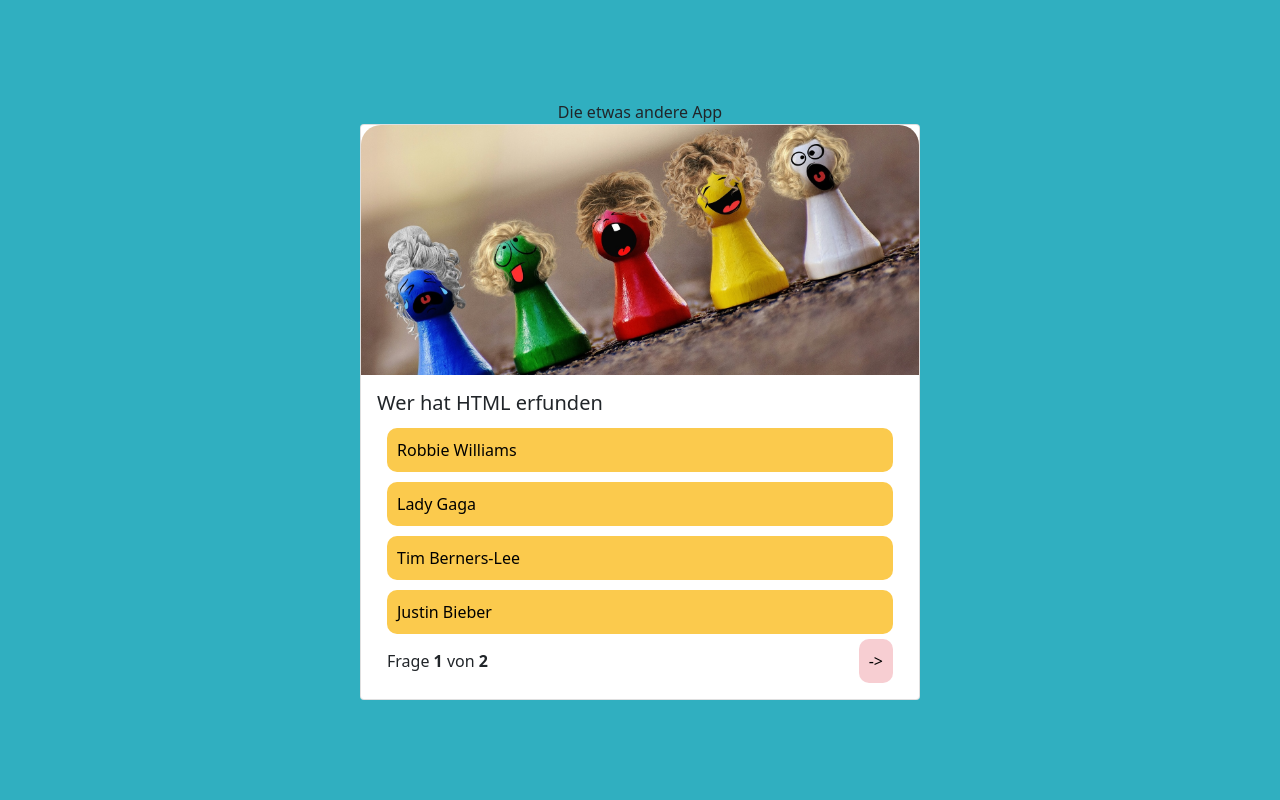
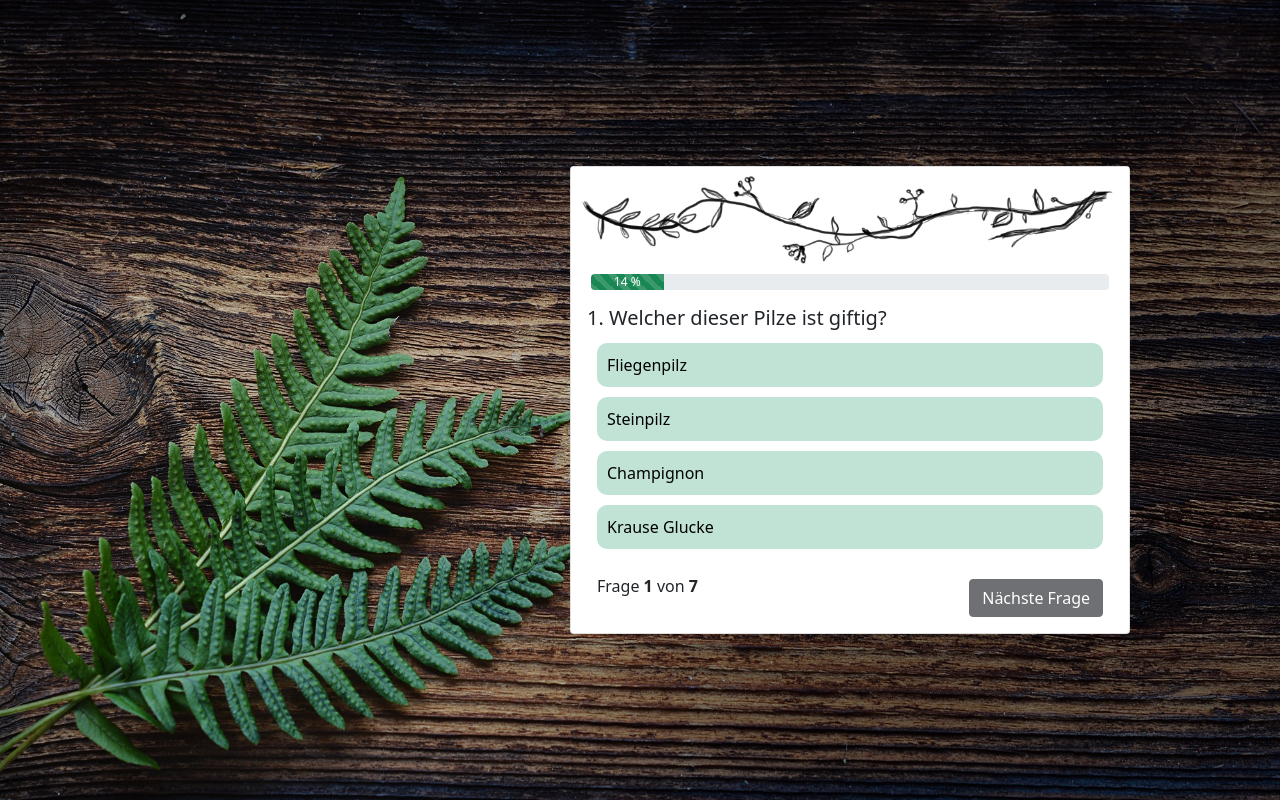
Before and after one commit to Michelle-Htz/QuizApp, a website: page index.html in a window 1280 px wide. Drawn offline with nearby package versions, Linux system fonts and the light colour scheme.

Commit message:
complete function and design

```diff
--- a/index.html
+++ b/index.html
@@ -11,17 +11,28 @@
     <link href="https://cdn.jsdelivr.net/npm/bootstrap@5.0.2/dist/css/bootstrap.min.css" rel="stylesheet" integrity="sha384-EVSTQN3/azprG1Anm3QDgpJLIm9Nao0Yz1ztcQTwFspd3yD65VohhpuuCOmLASjC" crossorigin="anonymous">
 
     <script src="script.js"></script>
+    <link rel="icon" type="image/png" href="/img/icon.png" />
 </head>
 
 <body onload="init()">
 
 
     <div class="header">
-    <span>Die etwas andere App</span>
     </div>
     <div class="card">
-    <img src="img/quiz.jpg" class="card-img-top" alt="...">
-    <div class="card-body">
+        <img id="card-img" src="img/quizheader.png" alt="...">
+        <div class="progress">
+            <div id="progress-bar" class="progress-bar progress-bar-striped bg-success" role="progressbar" style="width: 0%"></div>
+        </div>
+        <div class="card-body" id="endScreen" style="display: none;">
+            <div class="text-center-headline ">Quiz beendet!</div>
+            <div class="img-center"><img src="img/quizendscreen.png"></div>
+            <div class="text-center">Du hast <b id="amount-right-questions">XXX</b> von <b id="amount-of-questions">XXX</b> Fragen richtig beantwortet.</div>
+            <div class="new-game"><button onclick="restartGame()" type="button" class="btn btn-dark">Erneut spielen</button></div>
+        </div>
+
+        <div class="card-body" id="questionBody">
+
             <h5 class="card-title" id="question-text">Hier kommt die Frage</h5>
             <div class="answer-container">
                 <button class="answer-btn" id="answer_1" onclick="answer('answer_1')"> A</button>
@@ -29,9 +40,12 @@
                 <button class="answer-btn" id="answer_3" onclick="answer('answer_3')"> C</button>
                 <button class="answer-btn" id="answer_4" onclick="answer('answer_4')"> D</button>
             </div>
+
+
             <div class="next-btn-container">
-        <span>Frage <b>1</b> von <b id="question-number">5</b> </span>
-        <a href="#" class="next-btn">-></a>
+                <span>Frage <b id="current-question-number">1</b> von <b id="question-number">5</b> </span>
+                <button onclick="nextQuestion()" type="button" class="btn btn-dark" disabled id="next-button">
+                Nächste Frage</button>
             </div>
 
 
--- a/script.js
+++ b/script.js
@@ -1,64 +1,179 @@
-let questions = [
+let questions = [{
+        "question": "1. Welcher dieser Pilze ist giftig?",
+        "answer_1": "Fliegenpilz",
+        "img": "fliegenpilz.jpg",
+        "answer_2": "Steinpilz",
+        "answer_3": "Champignon",
+        "answer_4": "Krause Glucke",
+        "right_answer": 1
+
+    },
+
     {
-        "question": "Wer hat HTML erfunden",
-        "answer_1": "Robbie Williams",
-        "answer_2": "Lady Gaga",
-        "answer_3": "Tim Berners-Lee",
-        "answer_4": "Justin Bieber",
+        "question": "2. Welcher dieser Bäume ist ein Laubbaum?",
+        "answer_1": "Tannenbaum",
+        "answer_2": "Fichte",
+        "answer_3": "Ahorn",
+        "answer_4": "Latsche",
         "right_answer": 3
 
     },
     {
-        "question": "bls",
-        "answer_1": "Robbie Williams",
-        "answer_2": "Lady Gaga",
-        "answer_3": "Tim Berners-Lee",
-        "answer_4": "Justin Bieber",
-        "right_answer": 3
+        "question": "3. Wie nutzen uns Bäume und Pflanzen am meisten?",
+        "answer_1": "Schutz vor Wetter",
+        "answer_2": "Heimat für Tiere",
+        "answer_3": "Sehen schön aus",
+        "answer_4": "Durch Fotosynthese",
+        "right_answer": 4
+
+    },
+
+    {
+        "question": "4. Welche dieser Pflanzen kann man essen?",
+        "answer_1": "Tulpe",
+        "answer_2": "Brennessel",
+        "answer_3": "Gardenie",
+        "answer_4": "Vogelbeeren",
+        "right_answer": 2
+
+    },
+
+    {
+        "question": "5. Welcher dieser Bäume hat eine weiße Rinde?",
+        "answer_1": "Birke",
+        "answer_2": "Tannenbaum",
+        "answer_3": "Ahorn",
+        "answer_4": "Esche",
+        "right_answer": 1
+
+    },
+
+    {
+        "question": "6. Welcher dieser Pflanzen sind giftig?",
+        "answer_1": "Mohn",
+        "answer_2": "Vogelbeeren",
+        "answer_3": "Löwenzahn",
+        "answer_4": "Brennessel",
+        "right_answer": 2
+
+    },
+
+    {
+        "question": "7. Welcher dieser Bäume hat eine weiße Rinde?",
+        "answer_1": "Birke",
+        "answer_2": "Tannenbaum",
+        "answer_3": "Ahorn",
+        "answer_4": "Esche",
+        "right_answer": 1
 
     }
 ];
 
-let currentquestion = 0;
-//Variable, die den Aktuellem Wert der Frage enthält.
+let currentquestion = 0; //Variable, die den Aktuellem Wert der Frage enthält.
+let rightQuestions = 0;
+let AUDIO_SUCCESS = new Audio('audio/win.mp3');
+let AUDIO_FAIL = new Audio('audio/lose.mp3');
+let AUDIO_END_OF_GAME = new Audio('audio/endofthegame.mp3');
 
-function init(){
+function init() {
     document.getElementById('question-number').innerHTML = questions.length;
-
     showQuestion();
 }
 
-function showQuestion(){
+function showQuestion() {
+    if (gameIsOver()) {
+        showEndscreen();
+    } else {
+        updateProgressBar();
+        showNextQuestion();
+    }
+}
+
+function gameIsOver() {
+    return currentquestion >= questions.length;
+}
+
+function showEndscreen() {
+    document.getElementById('endScreen').style = '';
+    document.getElementById('questionBody').style = 'display: none';
+    document.getElementById('amount-of-questions').innerHTML = questions.length;
+    document.getElementById('amount-right-questions').innerHTML = rightQuestions;
+    AUDIO_END_OF_GAME.play();
+}
+
+function updateProgressBar() {
+    let percent = (currentquestion + 1) / questions.length;
+    percent = Math.round(percent * 100);
+
+    document.getElementById('progress-bar').innerHTML = `${percent} % `;
+    document.getElementById('progress-bar').style = ` width: ${percent}%;`;
+}
+
+function showNextQuestion() {
     let question = questions[currentquestion];
+
+    document.getElementById('current-question-number').innerHTML = currentquestion + 1;
     document.getElementById('question-text').innerHTML = question['question'];
     document.getElementById('answer_1').innerHTML = question['answer_1'];
     document.getElementById('answer_2').innerHTML = question['answer_2'];
     document.getElementById('answer_3').innerHTML = question['answer_3'];
     document.getElementById('answer_4').innerHTML = question['answer_4'];
+}
+
+function answer(selection) {
+    let question = questions[currentquestion]; //Diese Variable enthält die aktuelle Frage.
+    let selectedQuestionNumber = selection.slice(-1); //In dieser Variable speichere ich den letzten Buchstaben der Selection Variable ab.
+    let idOfRightAnswer = `answer_${question['right_answer']}`;
+
+    if (rightAnswerSelected(selectedQuestionNumber)) {
+        //ich erstelle eine If Abfrage im Fall, dass der letzte Buchstabe (die Zahl in diesem Falle
+        //übereinstimmen soll mir das Folgende ausgegeben werden)
+        document.getElementById(selection).classList.add('bg-success');
+        AUDIO_SUCCESS.play();
+        rightQuestions++;
+
+    } else {
+        //sollte es nicht übereinstimmen soll mir das Folgende ausgegeben werden.
+        document.getElementById(selection).classList.add('bg-danger');
+        document.getElementById(idOfRightAnswer).classList.add('bg-success');
+        AUDIO_FAIL.play();
+    }
+    //Der nächste Frage Button wird benutzbar gemacht.
+    document.getElementById('next-button').disabled = false;
+}
+
+function rightAnswerSelected(selectedQuestionNumber) {
+    let question = questions[currentquestion];
+    return selectedQuestionNumber == question['right_answer'];
+}
+
+function nextQuestion() {
+    //Der Wert der Varriablen, die auf die Fragen zugreift wird um 1 erhöht.
+    currentquestion++;
+    //Der nächste Frage Button wird wieder unbenutzbar gemacht.
+    document.getElementById('next-button').disabled = true;
+    //Die Antwort Buttons werden zurückgesetzt.
+    resewtAnswerButtons();
+    //Die Fragen werden mit neuem Wert der Variable wieder geladen.
+    showQuestion();
+}
+
+function resewtAnswerButtons() {
+    document.getElementById('answer_1').classList.remove('bg-danger');
+    document.getElementById('answer_1').classList.remove('bg-success');
+    document.getElementById('answer_2').classList.remove('bg-danger');
+    document.getElementById('answer_2').classList.remove('bg-success');
+    document.getElementById('answer_3').classList.remove('bg-danger');
+    document.getElementById('answer_3').classList.remove('bg-success');
+    document.getElementById('answer_4').classList.remove('bg-danger');
+    document.getElementById('answer_4').classList.remove('bg-success');
+}
+
+function restartGame() {
+    currentquestion = 0;
+    rightQuestions = 0;
+    document.getElementById('endScreen').style = 'display: none'; //Der Container für den Endscreen wird ausgeblendet.
+    document.getElementById('questionBody').style = ''; //Der Container der Fragen wird erneut angezeigt.
+    init();
 
 }
-
-function answer (selection){
-    let question = questions[currentquestion];
-    //Diese Variable enthält die aktuelle Frage.
-console.log('selected answer is ', selection);
-let selectedQuestionNumber = selection.slice(-1);
-//In dieser Variable speichere ich den letzten Buchstaben der Selection Variable ab.
-console.log('selectedQuestionNumber is ', selectedQuestionNumber);
-console.log('current Question is', question['right_answer']);
-
-
-let idOfRightAnswer = `answer_${question['right_answer']}`;
-
-if(selectedQuestionNumber == question['right_answer']){
-    //ich erstelle eine If Abfrage im Fall, dass der letzte Buchstabe (die Zahl in diesem Falle
-    //übereinstimmen soll mir das Folgende ausgegeben werden)
-    console.log('Richtige Antwort!!');
-    document.getElementById(selection).classList.add('bg-success');
-} else {
-    //sollte es nicht übereinstimmen soll mir das Folgende ausgegeben werden.
-    console.log('Falsche Antwort :( !');
-    document.getElementById(selection).classList.add('bg-danger');
-    document.getElementById(idOfRightAnswer).classList.add('bg-success');
-}
-}
--- a/style.css
+++ b/style.css
@@ -1,13 +1,17 @@
-body{
+body {
     background-color: #30AFC0 !important;
+    background: url(img/leaf.jpg);
+    background-position: center;
+    background-repeat: no-repeat;
+    background-size: cover;
     min-height: 100vh;
     display: flex;
     justify-content: center;
-    align-items: center;
+    align-items: flex-end;
     flex-direction: column;
 }
 
-.card span{
+.card span {
     text-align: center;
 }
 
@@ -15,53 +19,49 @@ body{
     background-color: white;
     border-radius: 20px;
     width: 35rem;
+    margin-right: 150px;
 }
 
-.card-body{
+.card-body {
     padding: 20px;
-
 }
 
-.card img{
-    width: 100%;
-height: 250px;
-object-fit: cover;
-border-radius: 20px 20px 0px 0px;
+.card img {
+    object-fit: cover;
 }
 
-.answer-container{
+.answer-container {
     display: flex;
     flex-direction: column;
 }
 
-.answer-btn{
+.answer-btn {
     margin-top: 5px;
     margin-bottom: 5px;
     margin-left: 10px;
     margin-right: 10px;
     display: flex;
     justify-content: flex-start;
-    background-color: #FBCA4D;
+    background-color: #c1e3d6;
     border-radius: 10px;
     border: none;
     padding: 10px;
     cursor: pointer;
 }
 
-.answer-btn:hover{
-    background-color: #30AFC0;
+.answer-btn:hover {
+    background-color: grey;
     color: white;
 }
 
-.next-btn-container{
+.next-btn-container {
     display: flex;
     align-items: center;
     justify-content: space-between;
     margin-left: 10px;
 }
 
-
-.next-btn{
+.next-btn {
     background-color: #dc35463d;
     padding: 10px;
     border-radius: 10px;
@@ -71,15 +71,57 @@ border-radius: 20px 20px 0px 0px;
     cursor: pointer;
 }
 
-.next-btn:hover{
+.next-btn:hover {
     color: white;
     background-color: #dc3545;
 }
 
-.bg-success{
+.bg-success {
     color: white;
 }
 
-.bg-danger{
+.bg-danger {
     color: white;
 }
+
+.img-center {
+    display: flex;
+    justify-content: center;
+    align-items: center;
+}
+
+.img-center img {
+    height: 300px;
+}
+
+.btn {
+    margin-right: 10px;
+    margin-top: 25px;
+}
+
+.progress {
+    margin-left: 20px;
+    margin-right: 20px;
+}
+
+.new-game {
+    display: flex;
+    justify-content: center;
+}
+
+.text-center-headline {
+    text-align: center;
+    font-size: larger;
+    font-weight: bolder;
+}
+
+@media (max-width: 800px) {
+    body {
+        align-items: center !important;
+    }
+    .card {
+        margin-right: 10px !important;
+        margin-left: 10px;
+        width: 100% !important;
+    }
+}
```
Also changed, not shown: img/fliegenpilz.jpg (added), img/icon.png (added), img/leaf.jpg (added), img/quiz.jpg (deleted), img/quizendscreen.png (added), img/quizheader.png (added), 3 other files. Lines whose indentation alone changed are shown as unchanged.
